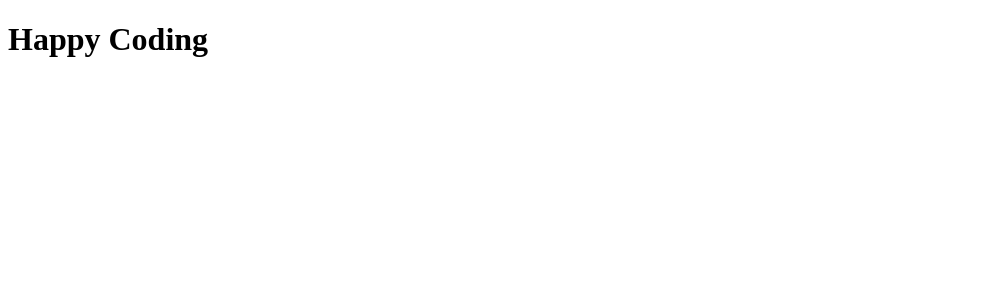
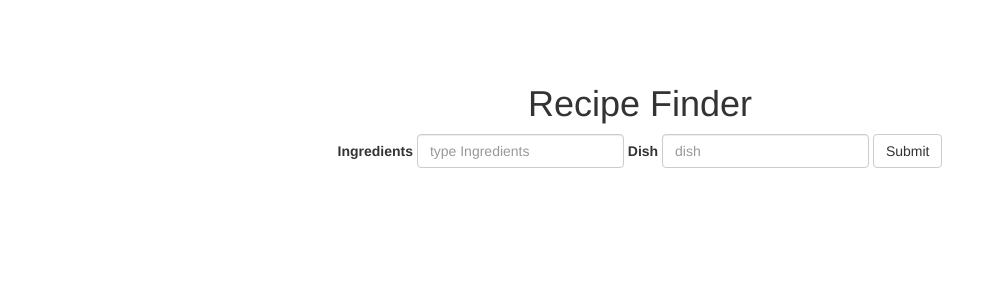
Before and after one commit to nibiru2O12/recipe-finder, a React (Create React App) app: page / in a window 1280 px wide. Shown: the top 300 px of the page, without its empty margins (0-997 px from the left). Built offline with nearby package versions, Linux system fonts and the light colour scheme.

Commit message:
added form for searching recipe and some basic styling

```diff
--- a/public/index.html
+++ b/public/index.html
@@ -10,6 +10,7 @@
     -->
     <link rel="manifest" href="%PUBLIC_URL%/manifest.json">
     <link rel="shortcut icon" href="%PUBLIC_URL%/favicon.ico">
+    <link rel="stylesheet" href="https://maxcdn.bootstrapcdn.com/bootstrap/3.3.7/css/bootstrap.min.css" integrity="sha384-BVYiiSIFeK1dGmJRAkycuHAHRg32OmUcww7on3RYdg4Va+PmSTsz/K68vbdEjh4u" crossorigin="anonymous">
     <!--
       Notice the use of %PUBLIC_URL% in the tags above.
       It will be replaced with the URL of the `public` folder during the build.
--- /dev/null
+++ b/src/Styles/index.css
@@ -0,0 +1,4 @@
+body{
+  text-align: center;
+  padding: 5%;
+}
--- a/src/components/App.js
+++ b/src/components/App.js
@@ -1,10 +1,12 @@
 import React,{Component} from 'react';
+import SearchRecipes from './SearchRecipes';
 
 class App extends Component{
   render(){
     return(
       <div>
-        <h1>Happy Coding</h1>
+        <h1>Recipe Finder</h1>
+        <SearchRecipes />
       </div>
     )
   }
--- /dev/null
+++ b/src/components/SearchRecipes.js
@@ -0,0 +1,26 @@
+import React,{Component} from 'react';
+import {Form,FormGroup,FormControl,ControlLabel,Button} from 'react-bootstrap';
+
+class SearchRecipes extends Component{
+  render(){
+    return(
+        <Form inline>
+          <FormGroup>
+            <ControlLabel>Ingredients</ControlLabel>
+            {' '}
+            <FormControl type="text" placeholder="type Ingredients" />
+          </FormGroup>
+          {' '}
+          <FormGroup>
+            <ControlLabel>Dish</ControlLabel>
+            {' '}
+            <FormControl type="text" placeholder="dish" />
+          </FormGroup>
+          {' '}
+          <Button>Submit</Button>
+        </Form>
+    )
+  }
+}
+
+export default SearchRecipes
--- a/src/index.js
+++ b/src/index.js
@@ -1,5 +1,6 @@
 import React from 'react';
 import ReactDOM from 'react-dom';
+import './Styles/index.css';
 import App from './components/App';
 
 let rootElement = document.getElementById('root');
```
